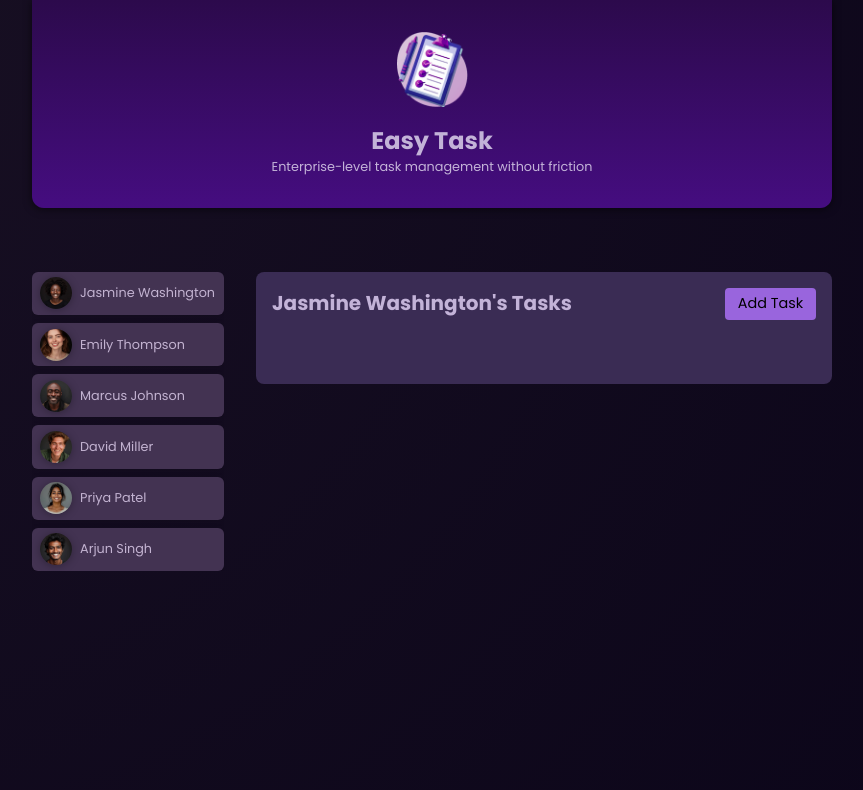
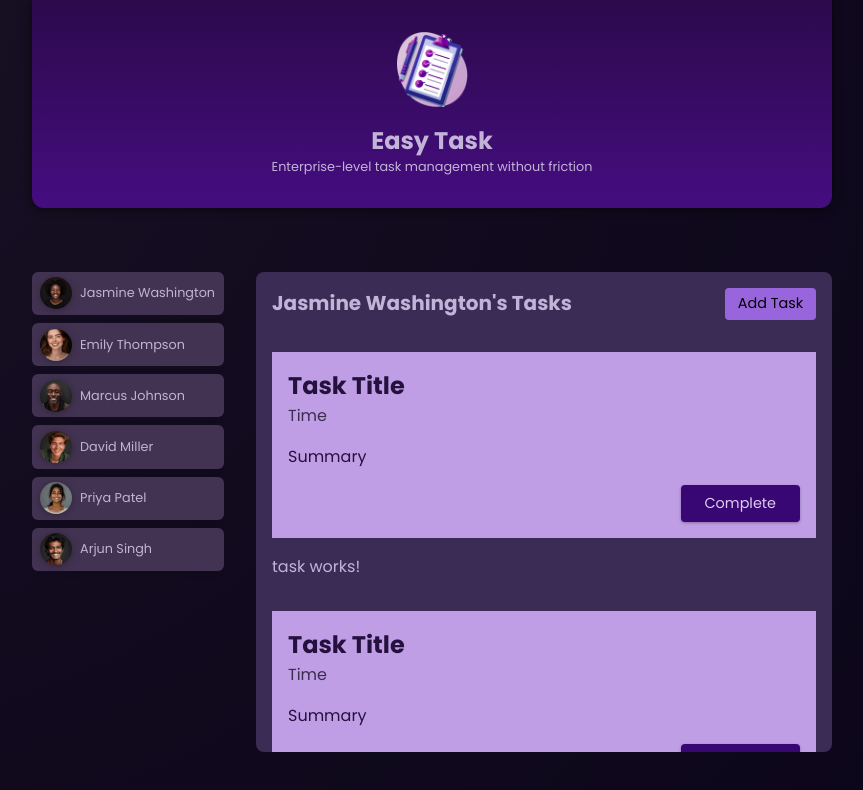
Before and after one commit to Bikal-Adhikari/angular-app, an Angular app: page / in a window 1280 px wide. Both pictures are taken after a click on the button "Jasmine Washington". Shown: the top 790 px of the page, without its empty margins (208-1071 px from the left). Built offline with nearby package versions, Linux system fonts and the light colour scheme.

Commit message:
task component added

```diff
--- /dev/null
+++ b/src/app/tasks/task/task.component.css
@@ -0,0 +1,37 @@
+article {
+  padding: 1rem;
+  color: #25113d;
+  background-color: #bf9ee5;
+}
+
+h2 {
+  margin: 0;
+}
+
+time {
+  color: #3c2c50;
+}
+
+.actions {
+  text-align: right;
+  margin: 0;
+}
+
+.actions button {
+  font: inherit;
+  font-size: 0.9rem;
+  cursor: pointer;
+  background-color: #380774;
+  color: #decdf2;
+  border-radius: 4px;
+  padding: 0.5rem 1.5rem;
+  border: none;
+  box-shadow: 0 1px 3px rgba(0, 0, 0, 0.3);
+  transition: all 0.3s ease;
+}
+
+.actions button:hover,
+.actions button:active {
+  background-color: #4a0774;
+  box-shadow: 0 1px 6px rgba(0, 0, 0, 0.3);
+}
--- /dev/null
+++ b/src/app/tasks/task/task.component.html
@@ -0,0 +1,9 @@
+<article>
+  <h2>Task Title</h2>
+  <time datetime="">Time</time>
+  <p>Summary</p>
+  <p class="actions">
+    <button>Complete</button>
+  </p>
+</article>
+<p>task works!</p>
--- a/src/app/tasks/tasks.component.html
+++ b/src/app/tasks/tasks.component.html
@@ -5,5 +5,18 @@
       <button>Add Task</button>
     </menu>
   </header>
-  <ul></ul>
+  <ul>
+    <li>
+      <app-task />
+    </li>
+    <li>
+      <app-task />
+    </li>
+    <li>
+      <app-task />
+    </li>
+    <li>
+      <app-task />
+    </li>
+  </ul>
 </section>
--- a/src/app/tasks/tasks.component.ts
+++ b/src/app/tasks/tasks.component.ts
@@ -1,9 +1,10 @@
 import { Component, Input } from '@angular/core';
+import { TaskComponent } from "./task/task.component";
 
 @Component({
   selector: 'app-tasks',
   standalone: true,
-  imports: [],
+  imports: [TaskComponent],
   templateUrl: './tasks.component.html',
   styleUrl: './tasks.component.css',
 })
```
Also changed, not shown: src/app/tasks/task/task.component.ts (added, +12 -0 lines).
